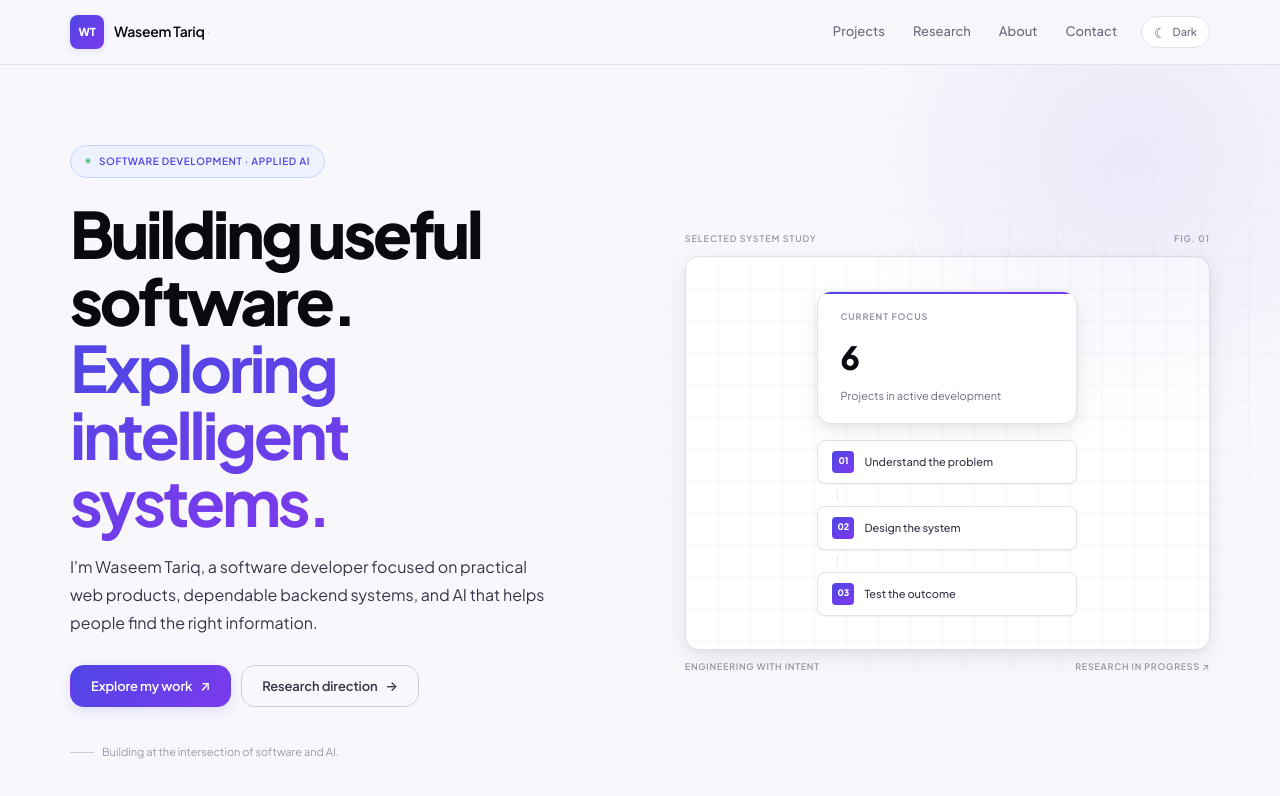
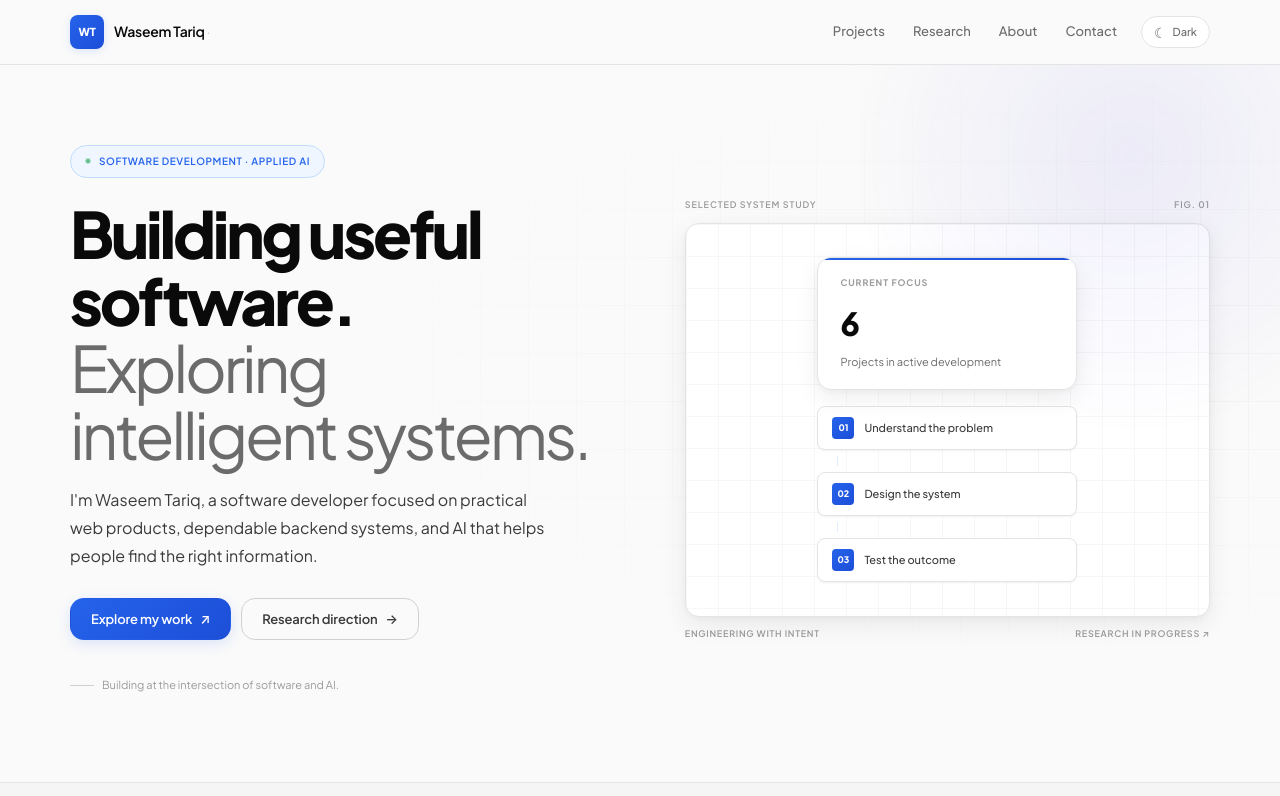
Before and after one commit to waseem049/waseem-tariq-portfolio, a Next.js app: page / in a window 1280 px wide. Shown: the top 796 px of the page. Built offline with nearby package versions, Linux system fonts and the light colour scheme.

Commit message:
theme retained

```diff
--- a/src/app/globals.css
+++ b/src/app/globals.css
@@ -7,29 +7,29 @@
   color-scheme: light;
 
   /* Background layers */
-  --bg:             #f8f8fc;
+  --bg:             #fafafa;
   --surface:        #ffffff;
-  --surface-2:      #f4f4f8;
-  --surface-3:      #eeeef4;
+  --surface-2:      #f5f5f5;
+  --surface-3:      #efefef;
 
   /* Typography */
-  --ink:            #09090f;
-  --ink-2:          #36364a;
-  --ink-3:          #6b6b80;
-  --ink-4:          #9898aa;
+  --ink:            #0a0a0a;
+  --ink-2:          #3a3a3a;
+  --ink-3:          #6b6b6b;
+  --ink-4:          #9b9b9b;
 
   /* Borders */
-  --line:           #e2e2ea;
-  --line-2:         #ccccd8;
-
-  /* Accent — vibrant indigo-violet */
-  --accent:         #4f46e5;
-  --accent-2:       #7c3aed;
-  --accent-hover:   #4338ca;
-  --accent-subtle:  #eef2ff;
-  --accent-muted:   #c7d2fe;
-  --accent-glow:    rgba(79, 70, 229, 0.15);
-  --accent-gradient: linear-gradient(135deg, #4f46e5 0%, #7c3aed 100%);
+  --line:           #e4e4e4;
+  --line-2:         #d0d0d0;
+
+  /* Accent — a warm, restrained indigo-blue */
+  --accent:         #2563eb;
+  --accent-2:       #1d4ed8;
+  --accent-hover:   #1d4ed8;
+  --accent-subtle:  #eff6ff;
+  --accent-muted:   #bfdbfe;
+  --accent-glow:    rgba(37, 99, 235, 0.15);
+  --accent-gradient: linear-gradient(135deg, #2563eb 0%, #1d4ed8 100%);
 
   /* Status */
   --green:          #16a34a;
@@ -38,20 +38,20 @@
   --amber-bg:       #fffbeb;
 
   /* Dark panel (research section, contact card) */
-  --panel:          #0c0c18;
-  --panel-2:        #15152a;
-  --panel-3:        #2a2a45;
-  --panel-ink:      #f4f4ff;
-  --panel-ink-2:    #c4c4d8;
-  --panel-ink-3:    #8888a8;
-  --panel-accent:   #818cf8;
+  --panel:          #0f172a;
+  --panel-2:        #1e293b;
+  --panel-3:        #334155;
+  --panel-ink:      #f8fafc;
+  --panel-ink-2:    #cbd5e1;
+  --panel-ink-3:    #94a3b8;
+  --panel-accent:   #60a5fa;
 
   /* Shadows */
   --shadow-xs:      0 1px 2px rgba(0,0,0,.06);
   --shadow-sm:      0 2px 8px rgba(0,0,0,.06), 0 1px 2px rgba(0,0,0,.04);
-  --shadow-md:      0 8px 24px rgba(0,0,0,.08), 0 2px 6px rgba(0,0,0,.05);
-  --shadow-lg:      0 20px 60px rgba(0,0,0,.10), 0 4px 12px rgba(0,0,0,.05);
-  --shadow-accent:  0 8px 32px rgba(79, 70, 229, 0.18);
+  --shadow-md:      0 8px 24px rgba(0,0,0,.07), 0 2px 6px rgba(0,0,0,.04);
+  --shadow-lg:      0 20px 60px rgba(0,0,0,.09), 0 4px 12px rgba(0,0,0,.04);
+  --shadow-accent:  0 8px 32px rgba(37, 99, 235, 0.16);
 
   /* Radius */
   --r-sm:   4px;
@@ -76,45 +76,45 @@
 :root[data-theme="dark"] {
   color-scheme: dark;
 
-  --bg:             #07070f;
-  --surface:        #0f0f1c;
-  --surface-2:      #161626;
-  --surface-3:      #1e1e30;
-
-  --ink:            #f0f0ff;
-  --ink-2:          #c8c8e0;
-  --ink-3:          #9090b0;
-  --ink-4:          #606080;
-
-  --line:           #22223a;
-  --line-2:         #32324a;
-
-  --accent:         #6366f1;
-  --accent-2:       #8b5cf6;
-  --accent-hover:   #818cf8;
-  --accent-subtle:  #1e1b4b;
-  --accent-muted:   #3730a3;
-  --accent-glow:    rgba(99, 102, 241, 0.2);
-  --accent-gradient: linear-gradient(135deg, #6366f1 0%, #8b5cf6 100%);
+  --bg:             #0a0a0a;
+  --surface:        #141414;
+  --surface-2:      #1c1c1c;
+  --surface-3:      #252525;
+
+  --ink:            #fafafa;
+  --ink-2:          #d4d4d4;
+  --ink-3:          #a3a3a3;
+  --ink-4:          #737373;
+
+  --line:           #262626;
+  --line-2:         #363636;
+
+  --accent:         #3b82f6;
+  --accent-2:       #60a5fa;
+  --accent-hover:   #60a5fa;
+  --accent-subtle:  #172554;
+  --accent-muted:   #1d4ed8;
+  --accent-glow:    rgba(59, 130, 246, 0.2);
+  --accent-gradient: linear-gradient(135deg, #3b82f6 0%, #60a5fa 100%);
 
   --green:          #4ade80;
   --green-bg:       #052e16;
   --amber:          #fbbf24;
   --amber-bg:       #1c1400;
 
-  --panel:          #050510;
-  --panel-2:        #0c0c1e;
-  --panel-3:        #1a1a30;
-  --panel-ink:      #eeeeff;
-  --panel-ink-2:    #9898c0;
-  --panel-ink-3:    #5858a0;
-  --panel-accent:   #818cf8;
-
-  --shadow-xs:      0 1px 2px rgba(0,0,0,.4);
-  --shadow-sm:      0 2px 8px rgba(0,0,0,.35), 0 1px 2px rgba(0,0,0,.25);
-  --shadow-md:      0 8px 24px rgba(0,0,0,.45), 0 2px 6px rgba(0,0,0,.28);
-  --shadow-lg:      0 20px 60px rgba(0,0,0,.6), 0 4px 12px rgba(0,0,0,.3);
-  --shadow-accent:  0 8px 32px rgba(99, 102, 241, 0.25);
+  --panel:          #030712;
+  --panel-2:        #0f172a;
+  --panel-3:        #1e293b;
+  --panel-ink:      #f1f5f9;
+  --panel-ink-2:    #94a3b8;
+  --panel-ink-3:    #64748b;
+  --panel-accent:   #60a5fa;
+
+  --shadow-xs:      0 1px 2px rgba(0,0,0,.3);
+  --shadow-sm:      0 2px 8px rgba(0,0,0,.3), 0 1px 2px rgba(0,0,0,.2);
+  --shadow-md:      0 8px 24px rgba(0,0,0,.35), 0 2px 6px rgba(0,0,0,.2);
+  --shadow-lg:      0 20px 60px rgba(0,0,0,.5), 0 4px 12px rgba(0,0,0,.25);
+  --shadow-accent:  0 8px 32px rgba(59, 130, 246, 0.2);
 }
 
 /* ─────────────────────────────────────────────────────────
@@ -645,11 +645,8 @@ img, video { display: block; max-width: 100%; }
 
 .hero-copy h1 em {
   font-style: normal;
-  background: var(--accent-gradient);
-  -webkit-background-clip: text;
-  -webkit-text-fill-color: transparent;
-  background-clip: text;
-  font-weight: 700;
+  color: var(--ink-3);
+  font-weight: 400;
 }
 
 .hero-desc {
@@ -951,7 +948,7 @@ img, video { display: block; max-width: 100%; }
 }
 
 .project-card h3 a { text-decoration: none; color: inherit; }
-.project-card:hover h3 { color: var(--accent); }
+.project-card h3 a:hover { color: var(--accent); }
 
 .project-card > .project-card-body > p {
   margin: 0;
@@ -1443,23 +1440,17 @@ img, video { display: block; max-width: 100%; }
 
 .approach-num {
   font-size: 10px;
-  font-weight: 800;
-  background: var(--accent-gradient);
-  -webkit-background-clip: text;
-  -webkit-text-fill-color: transparent;
-  background-clip: text;
+  font-weight: 700;
+  color: var(--accent);
   padding-top: 2px;
 }
 
 .approach-item h3 {
   margin: 0 0 5px;
   font-size: 15px;
-  font-weight: 700;
+  font-weight: 600;
   letter-spacing: -.02em;
-  transition: color var(--dur-fast) var(--ease);
-}
-
-.approach-item:hover h3 { color: var(--accent); }
+}
 
 .approach-item p {
   margin: 0;
@@ -2071,15 +2062,6 @@ img, video { display: block; max-width: 100%; }
 .stagger-children > *:nth-child(5) { transition-delay: 320ms; }
 .stagger-children > *:nth-child(6) { transition-delay: 400ms; }
 
-/* ─────────────────────────────────────────────────────────
-   SECTION HEAD UPGRADES
-   ───────────────────────────────────────────────────────── */
-.section-head h2 {
-  background: linear-gradient(135deg, var(--ink) 0%, var(--ink-2) 100%);
-  -webkit-background-clip: text;
-  -webkit-text-fill-color: transparent;
-  background-clip: text;
-}
 
 /* ─────────────────────────────────────────────────────────
    TAG HOVER EFFECT
--- a/src/app/layout.tsx
+++ b/src/app/layout.tsx
@@ -21,7 +21,7 @@ export const metadata: Metadata = {
 export const viewport: Viewport = {
   width: "device-width",
   initialScale: 1,
-  themeColor: "#f8f8f5",
+  themeColor: "#fafafa",
 };
 
 export default function RootLayout({ children }: Readonly<{ children: React.ReactNode }>) {
```
